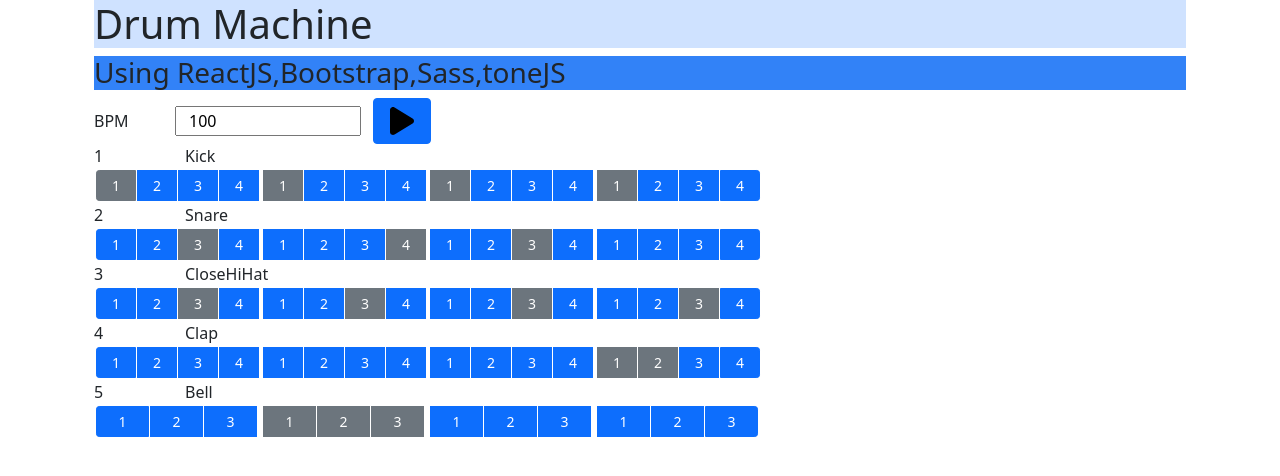
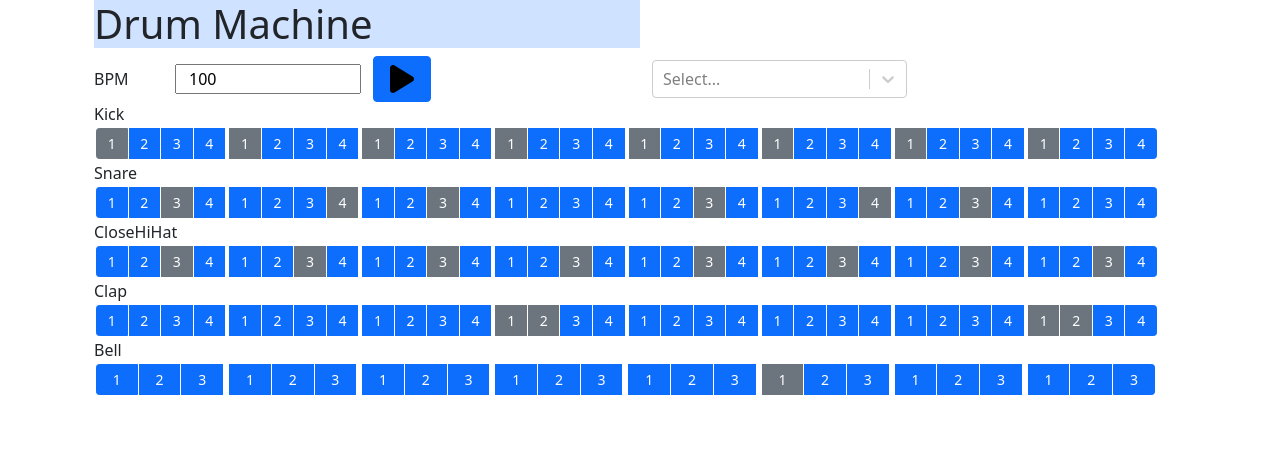
Before and after one commit to drrr-deudeu/drum-machine, a React (Create React App) app: page / in a window 1280 px wide. Shown: the top 476 px of the page. Built offline with nearby package versions, Linux system fonts and the light colour scheme; no server answers.

Commit message:
V0 preset

```diff
--- a/package.json
+++ b/package.json
@@ -10,6 +10,7 @@
     "react": "^18.2.0",
     "react-dom": "^18.2.0",
     "react-scripts": "5.0.1",
+    "react-select": "^5.7.0",
     "sass": "^1.57.1",
     "tone": "^14.7.77",
     "web-vitals": "^2.1.4"
--- a/src/components/Controls/index.jsx
+++ b/src/components/Controls/index.jsx
@@ -1,10 +1,12 @@
 import { PlayPause } from "../../components/PlayPause"
 import Tempo from "../../components/Tempo"
+import PresetSelection from "../PresetSelection"
 export default function Controls() {
   return (
     <div className='row align-items-center'>
       <Tempo />
       <PlayPause />
+      <PresetSelection />
     </div>
   )
 }
--- a/src/components/Header/index.jsx
+++ b/src/components/Header/index.jsx
@@ -1,8 +1,8 @@
 export default function Header() {
   return (
     <header className='App-header'>
-      <p className='h1'>Drum Machine</p>
-      <p className='h3'>Using ReactJS,Bootstrap,Sass,toneJS</p>
+      <p className='col-6 h1'>Drum Machine</p>
+      {/* <p className='h3'>Enjoy!</p> */}
     </header>
   )
 }
--- a/src/components/PlayPause/index.jsx
+++ b/src/components/PlayPause/index.jsx
@@ -3,7 +3,7 @@ import { DataContext } from "../../utils/dataContext"
 export function PlayPause() {
   const { isPlaying, play, stop } = useContext(DataContext)
   return (
-    <div className='col-1'>
+    <div className='col-3'>
       {isPlaying ? (
         <button
           onClick={(e) => {
--- /dev/null
+++ b/src/components/PresetSelection/index.jsx
@@ -0,0 +1,23 @@
+import Select from "react-select"
+
+import { presets } from "../../datas/tracks"
+import { useContext } from "react"
+import { DataContext } from "../../utils/dataContext"
+
+export default function PresetSelection() {
+  const { presetInd, changePreset } = useContext(DataContext)
+
+  const onChangePreset = (v) => {
+    changePreset(v.value)
+  }
+
+  return (
+    <div className='col-3'>
+      <Select
+        defaultValue={presetInd}
+        onChange={(e) => onChangePreset(e)}
+        options={presets}
+      />
+    </div>
+  )
+}
--- a/src/components/Step/index.jsx
+++ b/src/components/Step/index.jsx
@@ -2,7 +2,7 @@ import { useContext, useEffect, useState } from "react"
 import { DataContext } from "../../utils/dataContext"
 
 export default function Step({ step, indStep, indTrack, modulo }) {
-  const { setStep } = useContext(DataContext)
+  const { setStep, presetInd, tracks } = useContext(DataContext)
   const [localState, setLocalState] = useState(step)
   const classNameOn = "btn btn-secondary btn-sm modulo__" + modulo
   const classNameOff = "btn btn-primary btn-sm modulo__" + modulo
@@ -14,7 +14,9 @@ export default function Step({ step, indStep, indTrack, modulo }) {
     setLocalState((prev) => !prev)
   }
 
-  useEffect(() => {}, [localState])
+  useEffect(() => {
+    setLocalState(tracks[indTrack].steps[indStep])
+  }, [localState, presetInd, indStep, indTrack, tracks])
   return (
     <button
       type='button'
--- a/src/components/Steps/index.jsx
+++ b/src/components/Steps/index.jsx
@@ -1,10 +1,17 @@
-import { useEffect } from "react"
+import { useEffect, useContext } from "react"
+import { DataContext } from "../../utils/dataContext"
+
 import Step from "../Step"
 export default function Steps({ track, ind }) {
-  useEffect(() => {}, [track.steps])
+  // const mesSep_3 = 12
+  // const mesSep_4 = 16
+  // const times_3 = [0, 3, 6, 9]
+  // const times_4 = [0, 4, 8, 12]
+  const { presetInd } = useContext(DataContext)
+  useEffect(() => {}, [track.steps, presetInd])
   return (
     <div
-      className='btn-group btn-group-sm'
+      className='col-12 btn-group btn-group-sm'
       role='group'
       aria-label='First group'>
       {track.steps.map((s, indStep) => {
--- a/src/components/Tempo/index.jsx
+++ b/src/components/Tempo/index.jsx
@@ -1,7 +1,8 @@
-import { useContext } from "react"
+import { useContext, useEffect } from "react"
 import { DataContext } from "../../utils/dataContext"
 export default function Tempo() {
   const { tempo, changeTempo } = useContext(DataContext)
+  useEffect(() => {}, [tempo])
   return (
     <>
       <label htmlFor='tempo' className='col-1'>
@@ -11,7 +12,7 @@ export default function Tempo() {
         type='number'
         className='col-2'
         id='tempo'
-        defaultValue={tempo}
+        value={tempo}
         aria-describedby='tempoHelp'
         placeholder='Enter BPM'
         onChange={(e) => {
--- a/src/components/Track/index.jsx
+++ b/src/components/Track/index.jsx
@@ -1,11 +1,15 @@
+import { useContext, useEffect } from "react"
+import { DataContext } from "../../utils/dataContext"
+
 import Steps from "../Steps"
 
 export default function Track({ track, ind }) {
+  const { presetInd } = useContext(DataContext)
+  useEffect(() => {}, [presetInd])
   return (
     <div className='row'>
-      <div className='col-1'>{track.id}</div>
+      {/* <div className='col-1'>{track.id}</div> */}
       <div className='col-2'>{track.name}</div>
-
       <Steps track={track} ind={ind} />
     </div>
   )
--- a/src/components/Tracks/index.jsx
+++ b/src/components/Tracks/index.jsx
@@ -1,8 +1,10 @@
-import { useContext } from "react"
+import { useContext, useEffect } from "react"
 import { DataContext } from "../../utils/dataContext"
 import Track from "../Track"
 export default function Tracks() {
-  const { tracks } = useContext(DataContext)
+  const { tracks, presetInd } = useContext(DataContext)
+
+  useEffect(() => {}, [tracks, presetInd])
   return (
     <div className='row'>
       {tracks.map((t, ind) => {
--- a/src/datas/tracks.js
+++ b/src/datas/tracks.js
@@ -1,6 +1,7 @@
 const myCtx = new AudioContext()
-export const defaultPreset = {
-  bpm: 100,
+export const gogo1 = {
+  bpm: 80,
+  name: "Gogo 1",
   tracks: [
     {
       id: 1,
@@ -12,6 +13,334 @@ export const defaultPreset = {
       modulo: 4,
       subDivision: "16n",
       steps: [
+        true,
+        true,
+        false,
+        false,
+
+        false,
+        false,
+        true,
+        true,
+
+        false,
+        false,
+        false,
+        false,
+
+        false,
+        false,
+        true,
+        false,
+
+        /* second bar */
+        true,
+        true,
+        false,
+        false,
+
+        false,
+        false,
+        true,
+        true,
+
+        false,
+        false,
+        false,
+        true,
+
+        false,
+        false,
+        false,
+        false,
+      ],
+    },
+    {
+      id: 2,
+      name: "Snare",
+      url: "/sounds/Hip-Hop-Snare-2.wav",
+      volume: 1,
+      ctx: myCtx,
+      loopId: -1,
+      modulo: 4,
+      subDivision: "16n",
+      steps: [
+        false,
+        false,
+        false,
+        false,
+
+        true,
+        false,
+        false,
+        false,
+
+        false,
+        false,
+        true,
+        false,
+
+        true,
+        false,
+        false,
+        false,
+
+        /* second bar */
+        false,
+        false,
+        false,
+        false,
+
+        true,
+        false,
+        false,
+        false,
+
+        false,
+        true,
+        false,
+        false,
+
+        false,
+        false,
+        false,
+        false,
+      ],
+    },
+    {
+      id: 3,
+      name: "CloseHiHat",
+      url: "/sounds/Closed-Hi-Hat-5.wav",
+      volume: 1,
+      ctx: myCtx,
+      loopId: -1,
+      modulo: 4,
+      subDivision: "16n",
+      steps: [
+        false,
+        false,
+        true,
+        false,
+
+        false,
+        false,
+        true,
+        false,
+
+        false,
+        false,
+        true,
+        false,
+
+        false,
+        false,
+        true,
+        false,
+
+        /* second bar */
+        false,
+        false,
+        true,
+        false,
+
+        false,
+        false,
+        true,
+        false,
+
+        false,
+        false,
+        true,
+        false,
+
+        false,
+        false,
+        true,
+        false,
+      ],
+    },
+    {
+      id: 4,
+      name: "Clap",
+      url: "/sounds/Clap-1.wav",
+      volume: 1,
+      ctx: myCtx,
+      loopId: -1,
+      modulo: 4,
+      subDivision: "16n",
+      steps: [
+        false,
+        false,
+        false,
+        false,
+
+        true,
+        false,
+        false,
+        false,
+
+        false,
+        false,
+        false,
+        false,
+
+        true,
+        false,
+        false,
+        false,
+
+        /* second bar */
+        false,
+        false,
+        false,
+        false,
+
+        true,
+        false,
+        false,
+        false,
+
+        false,
+        false,
+        false,
+        false,
+
+        true,
+        false,
+        false,
+        false,
+      ],
+    },
+    {
+      id: 5,
+      name: "Bell",
+      url: "/sounds/Cowbell-1.wav",
+      volume: 1,
+      ctx: myCtx,
+      loopId: -1,
+      modulo: 4,
+      subDivision: "16n",
+      steps: [
+        false,
+        false,
+        false,
+        false,
+
+        false,
+        false,
+        false,
+        false,
+
+        false,
+        false,
+        false,
+        false,
+
+        false,
+        false,
+        false,
+        false,
+
+        /* second bar */
+        false,
+        false,
+        false,
+        false,
+
+        true,
+        false,
+        false,
+        false,
+
+        false,
+        false,
+        false,
+        false,
+
+        true,
+        true,
+        true,
+        false,
+      ],
+    },
+    {
+      id: 6,
+      name: "Bell",
+      url: "/sounds/Cowbell-1.wav",
+      volume: 1,
+      ctx: myCtx,
+      loopId: -1,
+      modulo: 3,
+      subDivision: "8t",
+      steps: [
+        false,
+        false,
+        false,
+
+        false,
+        false,
+        false,
+
+        false,
+        false,
+        false,
+
+        false,
+        false,
+        false,
+
+        /* second bar */
+        false,
+        false,
+        false,
+
+        true,
+        false,
+        false,
+
+        false,
+        false,
+        false,
+
+        true,
+        true,
+        true,
+      ],
+    },
+  ],
+}
+
+export const defaultPreset = {
+  bpm: 100,
+  name: "default",
+  tracks: [
+    {
+      id: 1,
+      name: "Kick",
+      url: "/sounds/Dry-Kick.wav",
+      volume: 1,
+      ctx: myCtx,
+      loopId: -1,
+      modulo: 4,
+      subDivision: "16n",
+      steps: [
+        true,
+        false,
+        false,
+        false,
+        true,
+        false,
+        false,
+        false,
+        true,
+        false,
+        false,
+        false,
+        true,
+        false,
+        false,
+        false,
+
         true,
         false,
         false,
@@ -40,6 +369,25 @@ export const defaultPreset = {
       modulo: 4,
       subDivision: "16n",
       steps: [
+        false,
+        false,
+        true,
+        false,
+
+        false,
+        false,
+        false,
+        true,
+
+        false,
+        false,
+        true,
+        false,
+        false,
+        false,
+        false,
+        false,
+
         false,
         false,
         true,
@@ -89,6 +437,25 @@ export const defaultPreset = {
         false,
         true,
         false,
+        false,
+        false,
+        true,
+        false,
+
+        false,
+        false,
+        true,
+        false,
+
+        false,
+        false,
+        true,
+        false,
+
+        false,
+        false,
+        true,
+        false,
       ],
     },
     {
@@ -101,6 +468,22 @@ export const defaultPreset = {
       modulo: 4,
       subDivision: "16n",
       steps: [
+        false,
+        false,
+        false,
+        false,
+        false,
+        false,
+        false,
+        false,
+        false,
+        false,
+        false,
+        false,
+        true,
+        true,
+        false,
+        false,
         false,
         false,
         false,
@@ -133,9 +516,26 @@ export const defaultPreset = {
         false,
         false,
 
+        false,
+        false,
+        false,
+
+        false,
+        false,
+        false,
+
+        false,
+        false,
+        false,
+
+        /* second bar */
+        false,
+        false,
+        false,
+
         true,
-        true,
-        true,
+        false,
+        false,
 
         false,
         false,
@@ -148,3 +548,8 @@ export const defaultPreset = {
     },
   ],
 }
+
+export const presets = [
+  { value: 0, label: defaultPreset.name, preset: defaultPreset },
+  { value: 1, label: gogo1.name, preset: gogo1 },
+]
--- a/src/utils/dataContext/index.jsx
+++ b/src/utils/dataContext/index.jsx
@@ -1,5 +1,5 @@
 import { createContext, useState } from "react"
-import { defaultPreset } from "../../datas/tracks"
+import { presets } from "../../datas/tracks"
 import { Time, Transport } from "tone"
 
 /**
@@ -14,7 +14,8 @@ export const DataContext = createContext()
  */
 export const DataProvider = ({ children }) => {
   const [isPlaying, setIsPlaying] = useState(false)
-  const [tempo, setTempo] = useState(defaultPreset.bpm)
+  const [presetInd, setPresetInd] = useState(0)
+  const [tempo, setTempo] = useState(presets[presetInd].preset.bpm)
   const play = () => {
     switch (isPlaying) {
       case true:
@@ -42,13 +43,25 @@ export const DataProvider = ({ children }) => {
     setIsPlaying(false)
   }
 
+  const changePreset = (ind) => {
+    tracks.map((track) => {
+      if (track.loopId !== -1) Transport.clear(track.loopId)
+      track.loopId = -1
+      return track.loopId
+    })
+    setPresetInd(ind)
+    setTracks(presets[ind].preset.tracks)
+
+    changeTempo(presets[ind].preset.bpm)
+    loadDataTracks()
+  }
   const setStep = (indStep, indTrack) => {
     const t = tracks
     t[indTrack].steps[indStep] = !t[indTrack].steps[indStep]
     createLoop(t[indTrack])
     setTracks(t)
   }
-  const [tracks, setTracks] = useState(defaultPreset.tracks)
+  const [tracks, setTracks] = useState(presets[presetInd].preset.tracks)
 
   const getData = (t) => {
     const request = new XMLHttpRequest()
@@ -70,6 +83,7 @@ export const DataProvider = ({ children }) => {
   const loadDataTracks = () => {
     tracks.map((t, ind) => {
       getData(t)
+
       t.gain = t.ctx.createGain()
       t.gain.connect(t.ctx.destination)
       createLoop(t)
@@ -110,7 +124,7 @@ export const DataProvider = ({ children }) => {
     track.loopId = Transport.schedule(loop, "0")
   }
   Transport.loop = true
-  Transport.loopEnd = "1m"
+  Transport.loopEnd = "2m"
 
   loadDataTracks()
 
@@ -124,6 +138,8 @@ export const DataProvider = ({ children }) => {
         changeTempo,
         tracks,
         setStep,
+        changePreset,
+        presetInd,
       }}>
       {children}
     </DataContext.Provider>
```
Also changed, not shown: 1 other file (tests, documents, lock files or other folders).
